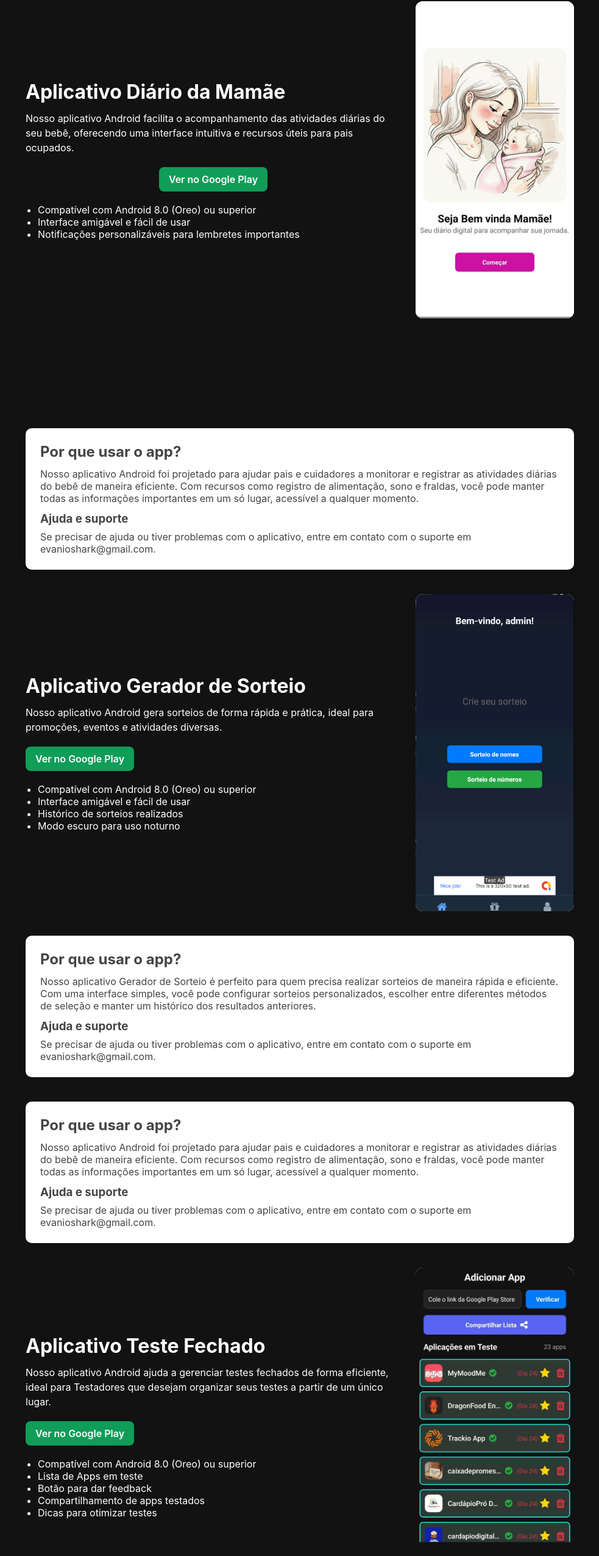
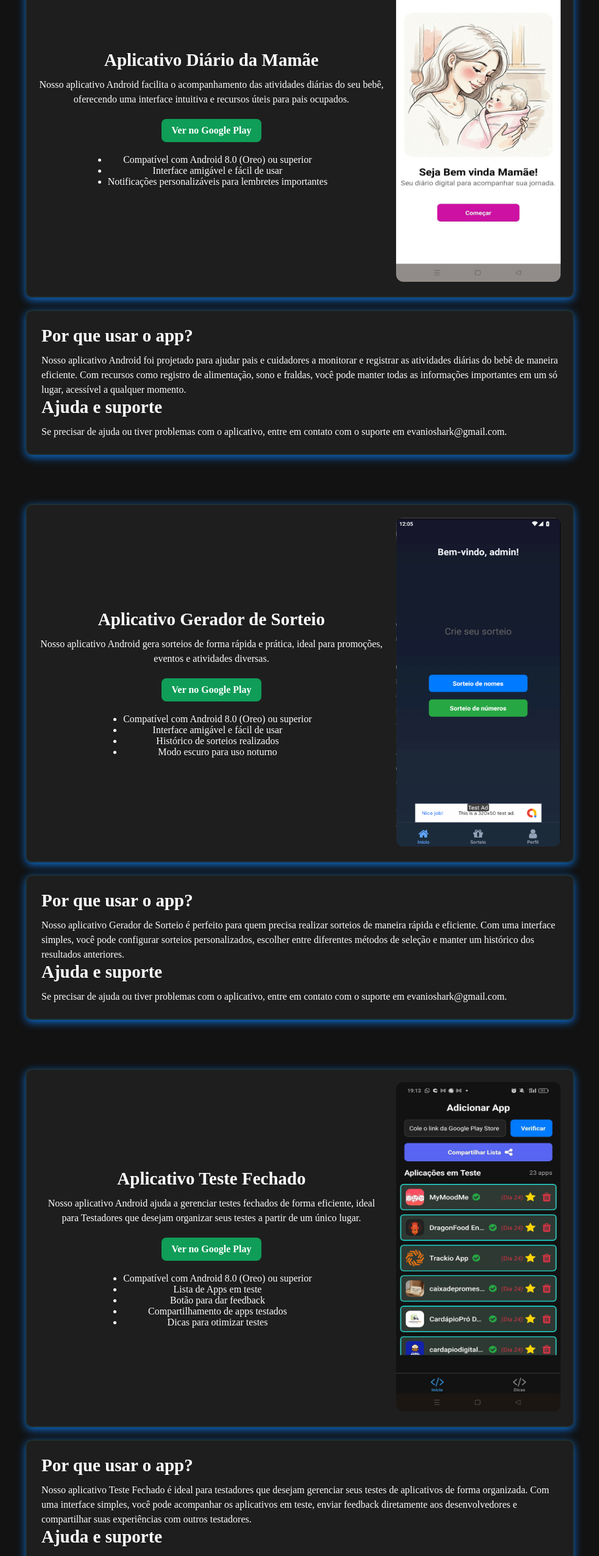
Before and after one commit to EvanioTech/business-site, a Next.js app: page /android in a window 1280 px wide. Shown: the part 232-2783 px from the top of the page at 61% size, without its empty margins (148-1131 px from the left). Built offline with nearby package versions, Linux system fonts and the light colour scheme.

Commit message:
Refactor Android page to use CSS modules; implement new styles for improved layout and responsiveness

```diff
--- /dev/null
+++ b/src/app/android/android.module.css
@@ -0,0 +1,119 @@
+
+.main {
+  padding: 24px;
+  font-family: "Inter, system-ui, sans-serif";
+  background-color: #121212;
+  align-items: center;
+    display: flex;
+    flex-direction: column;
+}
+.section {
+    display: flex;
+    flex-direction: row;
+  padding: 20px;
+  max-width: 900px;
+  margin-top: 40px;
+  text-align: center;
+    justify-content: center;
+    gap: 20px;
+    border: 2px solid rgba(24, 202, 233, 0.1);
+    border-radius: 10px;
+    background-color: #1e1e1e;
+    box-shadow: #0c6cd1 0px 4px 14px;
+}
+
+.title {
+  margin: 0 0 12px;
+  font-size: 29px;
+  color: #fff;
+}
+
+
+.buttonLink {
+  display: inline-block;
+  padding: 10px 16px;
+  background: #0f9d58;
+  color: white;
+  border-radius: 8px;
+  text-decoration: none;
+  font-weight: 600;
+}
+
+.buttonLink:hover {
+    background-color: #0c7c43;
+    transition: background-color 0.3s ease-in-out;
+}
+
+.description {
+  margin: 0 0 20px;
+  color: #fff;
+  line-height: 1.5;
+}
+
+.featureList {
+  margin-top: 20px;
+  padding-left: 20px;
+  color: #fff;
+}
+
+.textContainer {
+  flex: 1 1 320px;
+  display: flex;
+  flex-direction: column;
+  justify-content: center;
+  align-items: center;
+}
+
+.image {
+  border-radius: 12px;
+}
+
+
+.infoText {
+  color: #fffefe;
+  line-height: 1.5;
+}
+
+
+
+
+
+
+
+
+
+
+.textContainer {
+  flex: 1 1 320px;
+}
+
+
+.infoSection {
+  max-width: 900px;
+  margin-top: 20px;
+  margin-bottom: 40px;
+  padding: 24px;
+    background-color: #1e1e1e;
+  border-radius: 10px;
+  border: 2px solid rgba(24, 202, 233, 0.1);
+  box-shadow: #0c6cd1 0px 4px 14px;
+}
+
+
+@media (max-width: 768px) {
+  .section {
+    display: flex;
+    width: 100%;
+    flex-direction: column;
+  }
+
+  .imageContainer, .textContainer {
+    flex: none;
+    width: 100%;
+  }
+
+  .image {
+    width: 100%;
+    height: auto;
+  }
+}
--- a/src/app/android/page.tsx
+++ b/src/app/android/page.tsx
@@ -2,6 +2,7 @@ import React from "react";
 import Image from "next/image";
 import Link from "next/link";
 import Header from "@/components/header";
+import styles from './android.module.css';
 
 export const metadata = {
     title: "Aplicativo Android — Business Site",
@@ -11,44 +12,24 @@ export const metadata = {
 
 export default function AndroidPage (){
     return (
-        <main style={{ padding: 24, fontFamily: "Inter, system-ui, sans-serif" , backgroundColor: "#121212", }}>
+        <main className={styles.main}>
             <Header />
-            <section
-                style={{
-                    maxWidth: 900,
-                    margin: "0 auto",
-                    display: "flex",
-                    gap: 24,
-                    alignItems: "center",
-                    flexWrap: "wrap",
-                    minHeight: "100vh",
-                    justifyContent: "center",
-
-                }}
-            >
-                <div style={{ flex: "1 1 320px" }}>
-                    <h1 style={{ margin: "0 0 12px", fontSize: 32 , color: "#fff"}}>
+            <section className={styles.section}>
+                <div className={styles.textContainer}>
+                    <h1 className={styles.title}>
                         Aplicativo Diário da Mamãe
                     </h1>
-                    <p style={{ margin: "0 0 20px", color: "#fff", lineHeight: 1.5 }}>
+                    <p className={styles.description}>
                         Nosso aplicativo Android facilita o acompanhamento das atividades diárias do seu bebê,
                         oferecendo uma interface intuitiva e recursos úteis para pais ocupados.
                     </p>
 
-                    <div style={{ display: "flex", gap: 12, flexWrap: "wrap" ,justifyContent: "center",}}>
+                    <div className={styles.buttonContainer}>
                         <Link
                             href="https://play.google.com/store/apps/details?id=com.example.app"
                             target="_blank"
                             rel="noopener noreferrer"
-                            style={{
-                                display: "inline-block",
-                                padding: "10px 16px",
-                                background: "#0f9d58",
-                                color: "white",
-                                borderRadius: 8,
-                                textDecoration: "none",
-                                fontWeight: 600,
-                            }}
+                            className={styles.buttonLink}
                         >
                             Ver no Google Play
                         </Link>
@@ -56,7 +37,7 @@ export default function AndroidPage (){
 
                     </div>
 
-                    <ul style={{ marginTop: 20, paddingLeft: 20, color: "#fff" }}>
+                    <ul className={styles.featureList}>
                         <li>Compatível com Android 8.0 (Oreo) ou superior</li>
                         <li>Interface amigável e fácil de usar</li>
                         <li>Notificações personalizáveis para lembretes importantes</li>
@@ -64,21 +45,8 @@ export default function AndroidPage (){
                     </ul>
                 </div>
 
-                <div
-                    style={{
-                        flex: "0 0 260px",
-                        width: 260,
-                        height: 520,
-                        borderRadius: 12,
-                        background: "#f6f8fa",
-                        display: "flex",
-                        alignItems: "center",
-                        justifyContent: "center",
-                        boxShadow: "0 6px 18px rgba(10,10,10,0.06)",
-                        overflow: "hidden",
-                    }}
-                    aria-hidden
-                >
+                <div className={styles.imageContainer}>
+
 
                     {/* Substitua src por uma captura de tela real em /public quando disponível */}
                     <Image
@@ -86,7 +54,7 @@ export default function AndroidPage (){
                         alt="Captura de tela do aplicativo"
                         width={270}
                         height={540}
-                        style={{ objectFit: "cover" }}
+                        className={styles.image}
                         priority
 
                     />
@@ -94,64 +62,38 @@ export default function AndroidPage (){
                 </div>
             </section>
 
-            <section
-                style={{
-                    maxWidth: 900,
-                    margin: "40px auto 0",
-                    padding: "24px",
-                    background: "#fff",
-                    borderRadius: 10,
-                    boxShadow: "0 4px 14px rgba(0,0,0,0.04)",
-                }}
-            >
-                <h2 style={{ marginTop: 0, color: "#444", marginBottom: 12 }}>Por que usar o app?</h2>
-                <p style={{ color: "#444" }}>
+            <section className={styles.infoSection}>
+                <h2 className={styles.title}>Por que usar o app?</h2>
+                <p className={styles.infoText}>
                     Nosso aplicativo Android foi projetado para ajudar pais e cuidadores a monitorar e registrar
                     as atividades diárias do bebê de maneira eficiente. Com recursos como registro de alimentação,
                     sono e fraldas, você pode manter todas as informações importantes em um só lugar, acessível a qualquer
                     momento.
                 </p>
 
-                <h3 style={{ marginBottom: 8, color: "#444" , marginTop: 12 }}>Ajuda e suporte</h3>
-                <p style={{ marginTop: 0, color: "#444" }}>
+                <h3 className={styles.title}>Ajuda e suporte</h3>
+                <p className={styles.infoText}>
                     Se precisar de ajuda ou tiver problemas com o aplicativo,
                     entre em contato com o suporte em{" "}
                     <a href="mailto:evanioshark@gmail.com">evanioshark@gmail.com</a>.
                 </p>
             </section>
-            <section
-                style={{
-                    maxWidth: 900,
-                    margin: "40px auto",
-                    display: "flex",
-                    gap: 24,
-                    alignItems: "center",
-                    flexWrap: "wrap",
-                }}
-            >
-                <div style={{ flex: "1 1 320px" }}>
-                    <h1 style={{ margin: "0 0 12px", fontSize: 32, color: "#fff" }}>
+            <section className={styles.section}>
+                <div className={styles.textContainer}>
+                    <h1 className={styles.title}>
                         Aplicativo Gerador de Sorteio
                     </h1>
-                    <p style={{ margin: "0 0 20px", color: "#fff", lineHeight: 1.5 }}>
+                    <p className={styles.description}>
                         Nosso aplicativo Android gera sorteios de forma rápida e prática,
                         ideal para promoções, eventos e atividades diversas.
                     </p>
 
-                    <div style={{ display: "flex", gap: 12, flexWrap: "wrap" }}>
+                    <div className={styles.buttonContainer}>
                         <Link
                             href="https://play.google.com/store/apps/details?id=com.example.app"
                             target="_blank"
                             rel="noopener noreferrer"
-                            style={{
-                                display: "inline-block",
-                                padding: "10px 16px",
-                                background: "#0f9d58",
-                                color: "white",
-                                borderRadius: 8,
-                                textDecoration: "none",
-                                fontWeight: 600,
-                            }}
+                            className={styles.buttonLink}
                         >
                             Ver no Google Play
                         </Link>
@@ -159,7 +101,7 @@ export default function AndroidPage (){
 
                     </div>
 
-                    <ul style={{ marginTop: 20, paddingLeft: 20, color: "#fff" }}>
+                    <ul className={styles.featureList}>
                         <li>Compatível com Android 8.0 (Oreo) ou superior</li>
                         <li>Interface amigável e fácil de usar</li>
                         <li>Histórico de sorteios realizados</li>
@@ -168,114 +110,54 @@ export default function AndroidPage (){
                     </ul>
                 </div>
 
-                <div
-                    style={{
-                        flex: "0 0 260px",
-                        width: 260,
-                        height: 520,
-                        borderRadius: 12,
-                        background: "#f6f8fa",
-                        display: "flex",
-                        alignItems: "center",
-                        justifyContent: "center",
-                        boxShadow: "0 6px 18px rgba(10,10,10,0.06)",
-                        overflow: "hidden",
-                    }}
-                    aria-hidden
-                >
+                <div className={styles.imageContainer}>
+
                     {/* Substitua src por uma captura de tela real em /public quando disponível */}
                     <Image
                         src="/Sorteio.png"
                         alt="Captura de tela do aplicativo"
                         width={270}
                         height={540}
-                        style={{ objectFit: "cover" }}
+                        className={styles.image}
                         priority
                     />
                 </div>
             </section>
-            <section
-                style={{
-                    maxWidth: 900,
-                    margin: "40px auto 0",
-                    padding: "24px",
-                    background: "#fff",
-                    borderRadius: 10,
-                    boxShadow: "0 4px 14px rgba(0,0,0,0.04)",
-                }}
-            >
-                <h2 style={{ marginTop: 0, color: "#444", marginBottom: 12 }}>Por que usar o app?</h2>
-                <p style={{ color: "#444" }}>
+            <section className={styles.infoSection}>
+
+                <h2 className={styles.title}>Por que usar o app?</h2>
+                <p className={styles.infoText}>
                     Nosso aplicativo Gerador de Sorteio é perfeito para quem precisa realizar sorteios de maneira
                     rápida e eficiente. Com uma interface simples, você pode configurar sorteios personalizados,
                     escolher entre diferentes métodos de seleção e manter um histórico dos resultados anteriores.
                 </p>
 
-                <h3 style={{ marginBottom: 8, color: "#444" , marginTop: 12 }}>Ajuda e suporte</h3>
-                <p style={{ marginTop: 0, color: "#444" }}>
+                <h3 className={styles.title}>Ajuda e suporte</h3>
+                <p className={styles.infoText}>
                     Se precisar de ajuda ou tiver problemas com o aplicativo,
                     entre em contato com o suporte em{" "}
                     <a href="mailto:evanioshark@gmail.com">evanioshark@gmail.com</a>.
                 </p>
             </section>
-            <section
-                style={{
-                    maxWidth: 900,
-                    margin: "40px auto 0",
-                    padding: "24px",
-                    background: "#fff",
-                    borderRadius: 10,
-                    boxShadow: "0 4px 14px rgba(0,0,0,0.04)",
-                }}
-            >
-                <h2 style={{ marginTop: 0, color: "#444", marginBottom: 12 }}>Por que usar o app?</h2>
-                <p style={{ color: "#444" }}>
-                    Nosso aplicativo Android foi projetado para ajudar pais e cuidadores a monitorar e registrar
-                    as atividades diárias do bebê de maneira eficiente. Com recursos como registro de alimentação,
-                    sono e fraldas, você pode manter todas as informações importantes em um só lugar, acessível a qualquer
-                    momento.
-                </p>
 
-                <h3 style={{ marginBottom: 8, color: "#444" , marginTop: 12 }}>Ajuda e suporte</h3>
-                <p style={{ marginTop: 0, color: "#444" }}>
-                    Se precisar de ajuda ou tiver problemas com o aplicativo,
-                    entre em contato com o suporte em{" "}
-                    <a href="mailto:evanioshark@gmail.com">evanioshark@gmail.com</a>.
-                </p>
-            </section>
-            <section
-                style={{
-                    maxWidth: 900,
-                    margin: "40px auto",
-                    display: "flex",
-                    gap: 24,
-                    alignItems: "center",
-                    flexWrap: "wrap",
-                }}
-            >
-                <div style={{ flex: "1 1 320px" }}>
-                    <h1 style={{ margin: "0 0 12px", fontSize: 32, color: "#fff" }}>
+            <section className={styles.section}>
+
+
+                <div className={styles.textContainer}>
+                    <h1 className={styles.title}>
                         Aplicativo Teste Fechado
                     </h1>
-                    <p style={{ margin: "0 0 20px", color: "#fff", lineHeight: 1.5 }}>
+                    <p className={styles.description}>
                         Nosso aplicativo Android ajuda a gerenciar testes fechados de forma eficiente,
                         ideal para Testadores que desejam organizar seus testes a partir de um único lugar.
                     </p>
 
-                    <div style={{ display: "flex", gap: 12, flexWrap: "wrap" }}>
+                    <div className={styles.buttonContainer}>
                         <Link
                             href="https://play.google.com/store/apps/details?id=com.example.app"
                             target="_blank"
                             rel="noopener noreferrer"
-                            style={{
-                                display: "inline-block",
-                                padding: "10px 16px",
-                                background: "#0f9d58",
-                                color: "white",
-                                borderRadius: 8,
-                                textDecoration: "none",
-                                fontWeight: 600,
-                            }}
+                            className={styles.buttonLink}
                         >
                             Ver no Google Play
                         </Link>
@@ -283,7 +165,7 @@ export default function AndroidPage (){
 
                     </div>
 
-                    <ul style={{ marginTop: 20, paddingLeft: 20, color: "#fff" }}>
+                    <ul className={styles.featureList}>
                         <li>Compatível com Android 8.0 (Oreo) ou superior</li>
                         <li>Lista de Apps em teste</li>
                         <li>Botão para dar feedback</li>
@@ -293,51 +175,29 @@ export default function AndroidPage (){
                     </ul>
                 </div>
 
-                <div
-                    style={{
-                        flex: "0 0 260px",
-                        width: 260,
-                        height: 520,
-                        borderRadius: 12,
-                        background: "#f6f8fa",
-                        display: "flex",
-                        alignItems: "center",
-                        justifyContent: "center",
-                        boxShadow: "0 6px 18px rgba(10,10,10,0.06)",
-                        overflow: "hidden",
-                    }}
-                    aria-hidden
-                >
-                    {/* Substitua src por uma captura de tela real em /public quando disponível */}
+                <div className={styles.imageContainer}>
+
                     <Image
                         src="/test.jpg"
                         alt="Captura de tela do aplicativo"
                         width={270}
                         height={540}
-                        style={{ objectFit: "cover" }}
+                        className={styles.image}
                         priority
                     />
                 </div>
             </section>
-            <section
-                style={{
-                    maxWidth: 900,
-                    margin: "40px auto 0",
-                    padding: "24px",
-                    background: "#fff",
-                    borderRadius: 10,
-                    boxShadow: "0 4px 14px rgba(0,0,0,0.04)",
-                }}
-            >
-                <h2 style={{ marginTop: 0, color: "#444", marginBottom: 12 }}>Por que usar o app?</h2>
-                <p style={{ color: "#444" }}>
+            <section className={styles.infoSection}>
+
+                <h2 className={styles.title}>Por que usar o app?</h2>
+                <p className={styles.infoText}>
                     Nosso aplicativo Teste Fechado é ideal para testadores que desejam gerenciar seus testes de
                     aplicativos de forma organizada. Com uma interface simples, você pode acompanhar os aplicativos em teste,
                     enviar feedback diretamente aos desenvolvedores e compartilhar suas experiências com outros testadores.
                 </p>
 
-                <h3 style={{ marginBottom: 8, color: "#444" , marginTop: 12 }}>Ajuda e suporte</h3>
-                <p style={{ marginTop: 0, color: "#444" }}>
+                <h3 className={styles.title}>Ajuda e suporte</h3>
+                <p className={styles.infoText}>
                     Se precisar de ajuda ou tiver problemas com o aplicativo,
                     entre em contato com o suporte em{" "}
                     <a href="mailto:evanioshark@gmail.com">evanioshark@gmail.com</a>.
```
